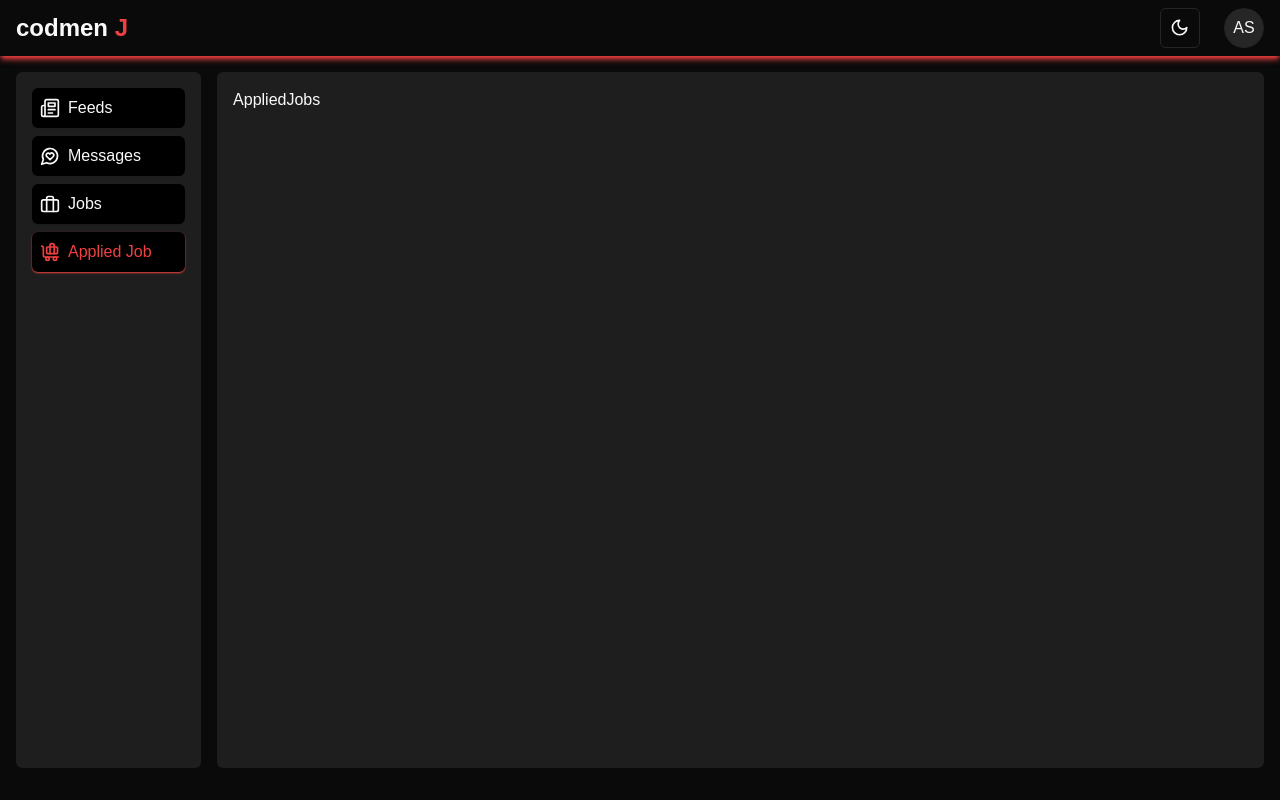
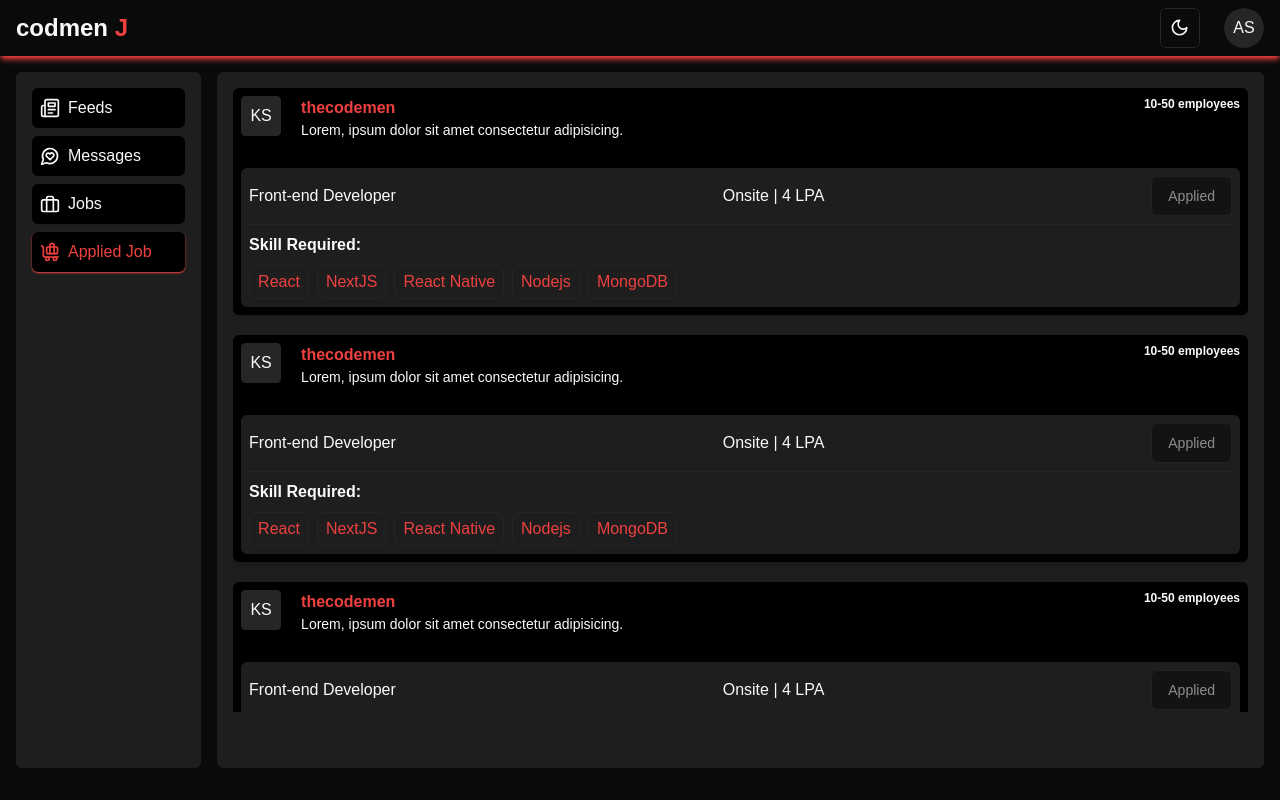
Before and after one commit to iamamitshrma/codmen-jobs, a Next.js app: page /applied-jobs in a window 1280 px wide. Built offline with nearby package versions, Linux system fonts and the light colour scheme; a web font is replaced by a local one.

Commit message:
jobs and applied job screen design

```diff
--- a/app/applied-jobs/page.tsx
+++ b/app/applied-jobs/page.tsx
@@ -1,7 +1,11 @@
+import AvailableJobCard from "@/components/AvailableJobCard"
+
 export default function AppliedJobsPage() {
     return (
-        <div>
-            AppliedJobs
+        <div className="flex flex-col overflow-auto h-[78vh]">
+            {[...new Array(6)].map((item, index) => {
+                return <AvailableJobCard key={index + 1} isApplied={true} />
+            })}
         </div>
     )
 }
--- a/app/jobs/page.tsx
+++ b/app/jobs/page.tsx
@@ -1,28 +1,12 @@
-"use client"
-import { useCounterStore, usePostStore } from "../../store/index";
-import { useEffect } from "react";
-import { useCodemenClipboard, CopyButton } from "codemen-clipboard"
+import AvailableJobCard from "@/components/AvailableJobCard"
+
 
 export default function JobsPage() {
-    const { increasePopulation, counter, resetCounter } = useCounterStore((state: any) => state)
-    const { fetch, post } = usePostStore((state: any) => state);
-    const { copy, copiedItem, copiedItems, clearAll, clearAllCopiedItems, clearCopiedItem } = useCodemenClipboard();
-
-    useEffect(() => {
-        fetch();
-    }, [])
-
-    console.log(copiedItems, copiedItem)
     return (
-        <div>
-            <h1 className="mb-10">Total Count: <span className="font-bold text-2xl text-custom_orange">{counter}</span></h1>
-            <button className="bg-gray-100 text-black p-2 rounded-lg me-5" onClick={increasePopulation}>Increase Counter</button>
-            <button className="border-[1px] text-white bg-gray-500 p-2 rounded-lg me-5" onClick={resetCounter}>Reset Counter</button>
-            <button className="me-4" onClick={() => copy("HI there")}>COPY</button>
-            <button className="me-4" onClick={() => clearAll()}>clearAll</button>
-            <button className="me-4" onClick={() => clearAllCopiedItems()}>clearAllCopiedItems</button>
-            <button className="me-4" onClick={() => clearCopiedItem()}>clearCopiedItem</button>
-            <CopyButton className="p-1" onClick={() => copy("ji")} />
+        <div className="flex flex-col overflow-auto h-[78vh]">
+            {[...new Array(6)].map((item, index) => {
+                return <AvailableJobCard key={index + 1} isApplied={false} />
+            })}
         </div>
     )
 }
--- a/app/messages/page.tsx
+++ b/app/messages/page.tsx
@@ -4,13 +4,13 @@ import { Avatar, AvatarFallback, AvatarImage } from "@/components/ui/avatar"
 
 export default function MessagesPage() {
     return (
-        <div className="flex items-center gap-4">
-            <div className="w-[70%] h-[80vh] rounded-md dark:bg-black border-[0.5px] flex flex-col justify-between gap-1">
+        <div className="flex items-center gap-4 h-[78vh]">
+            <div className="w-[70%] h-[78vh] rounded-md dark:bg-black border-[0.5px] dark:border-none flex flex-col justify-between gap-1">
                 <div className="overflow-auto w-[100%] h-[90%] p-2">
                     {
                         [...new Array(20)].map((item, index) => {
                             return (
-                                <div key={index + 1} className={`flex flex-col dark:bg-custom_card_bg border-[0.5px] mb-5 w-2/3 rounded-md rounded-tr-none p-2 ${index % 2 === 0 && "ml-auto"}`}>
+                                <div key={index + 1} className={`flex flex-col dark:bg-custom_card_bg border-[0.5px] dark:border-none mb-5 w-2/3 rounded-md rounded-tr-none p-2 ${index % 2 === 0 && "ml-auto"}`}>
                                     <p className="mb-2">Lorem ipsum dolor sit amet consectetur adipisicing elit. Recusandae.</p>
                                     <span className="font-thin text-xs ml-auto">2:00 PM</span>
                                 </div>
@@ -27,7 +27,7 @@ export default function MessagesPage() {
                 {
                     [...new Array(20)].map((item, index) => {
                         return (
-                            <div key={index + 1} className={`cursor-pointer flex items-center mb-2 dark:bg-custom_card_bg p-2 border-[0.5px] rounded-md ${index === 0 && "dark:bg-custom_orange"}`}>
+                            <div key={index + 1} className={`cursor-pointer flex items-center mb-2 dark:bg-custom_card_bg p-2 border-[0.5px] dark:border-none rounded-md ${index === 0 && "dark:bg-custom_orange"}`}>
                                 <Avatar className="outline-none focus:hidden me-4">
                                     <AvatarImage src="" />
                                     <AvatarFallback>AS</AvatarFallback>
--- a/app/page.tsx
+++ b/app/page.tsx
@@ -3,7 +3,7 @@ import FeedPost from "@/components/FeedPost";
 
 export default function Home() {
   return (
-    <div className="">
+    <div className="h-[78vh]">
       <FeedPost />
       {
         [...new Array(6)].map((item, index) => {
--- /dev/null
+++ b/components/AvailableJobCard.tsx
@@ -0,0 +1,37 @@
+import { Avatar, AvatarFallback, AvatarImage } from "./ui/avatar";
+import { Button } from "./ui/button";
+
+export default function AvailableJobCard({isApplied}: {isApplied: Boolean}) {
+    return (
+        <div className="dark:bg-black border-[0.5px] dark:border-none p-2 mb-5 rounded-md shadow-md">
+            <div className="flex w-full mb-5">
+                <Avatar className="outline-none focus:hidden rounded-sm me-5">
+                    <AvatarImage className="rounded-sm" src="" />
+                    <AvatarFallback className="rounded-sm">KS</AvatarFallback>
+                </Avatar>
+                <div>
+                    <h2 className="font-bold text-custom_orange">thecodemen</h2>
+                    <p className="text-sm mb-2">Lorem, ipsum dolor sit amet consectetur adipisicing.</p>
+                </div>
+                <span className="text-xs font-bold ml-auto">10-50 employees</span>
+            </div>
+
+            <div className="dark:bg-custom_card_bg border-[0.5px] dark:border-none p-2 rounded-md">
+                <div className="flex items-center justify-between mb-2">
+                    <span>Front-end Developer</span>
+                    <span>Onsite | 4 LPA</span>
+                    <Button disabled={isApplied ? true : false} variant="outline">{isApplied ? "Applied" : "Apply"}</Button>
+                </div>
+                <hr className="mb-2 bg-gray-500 h-[1px]" />
+                <h3 className="font-bold mb-2">Skill Required:</h3>
+                <ul className="flex gap-2 flex-wrap">
+                    <li className="border-[1px] text-custom_orange px-2 py-1 rounded-lg">React</li>
+                    <li className="border-[1px] text-custom_orange px-2 py-1 rounded-lg">NextJS</li>
+                    <li className="border-[1px] text-custom_orange px-2 py-1 rounded-lg">React Native</li>
+                    <li className="border-[1px] text-custom_orange px-2 py-1 rounded-lg">Nodejs</li>
+                    <li className="border-[1px] text-custom_orange px-2 py-1 rounded-lg">MongoDB</li>
+                </ul>
+            </div>
+        </div>
+    )
+}
--- a/components/Feed.tsx
+++ b/components/Feed.tsx
@@ -11,7 +11,7 @@ import { Heart, MessageSquareDashed, SendHorizontal } from "lucide-react"
 
 export default function Feed() {
     return (
-        <Card className="mb-6">
+        <Card className="mb-6 shadow-md">
             <CardHeader className="py-2 px-3">
                 <div className="flex items-center">
                     <Avatar className="outline-none focus:hidden me-5">
--- a/components/FeedPost.tsx
+++ b/components/FeedPost.tsx
@@ -6,7 +6,7 @@ import { SendHorizontal } from "lucide-react"
 
 export default function FeedPost() {
     return (
-        <div className="w-full mb-6 border-[1px] dark:bg-black p-3 rounded-md">
+        <div className="w-full mb-6 border-[1px] dark:bg-black p-3 rounded-md shadow-md">
             <Textarea className="mb-5" placeholder="What on your mind?" />
             {
                 false ? (
```
